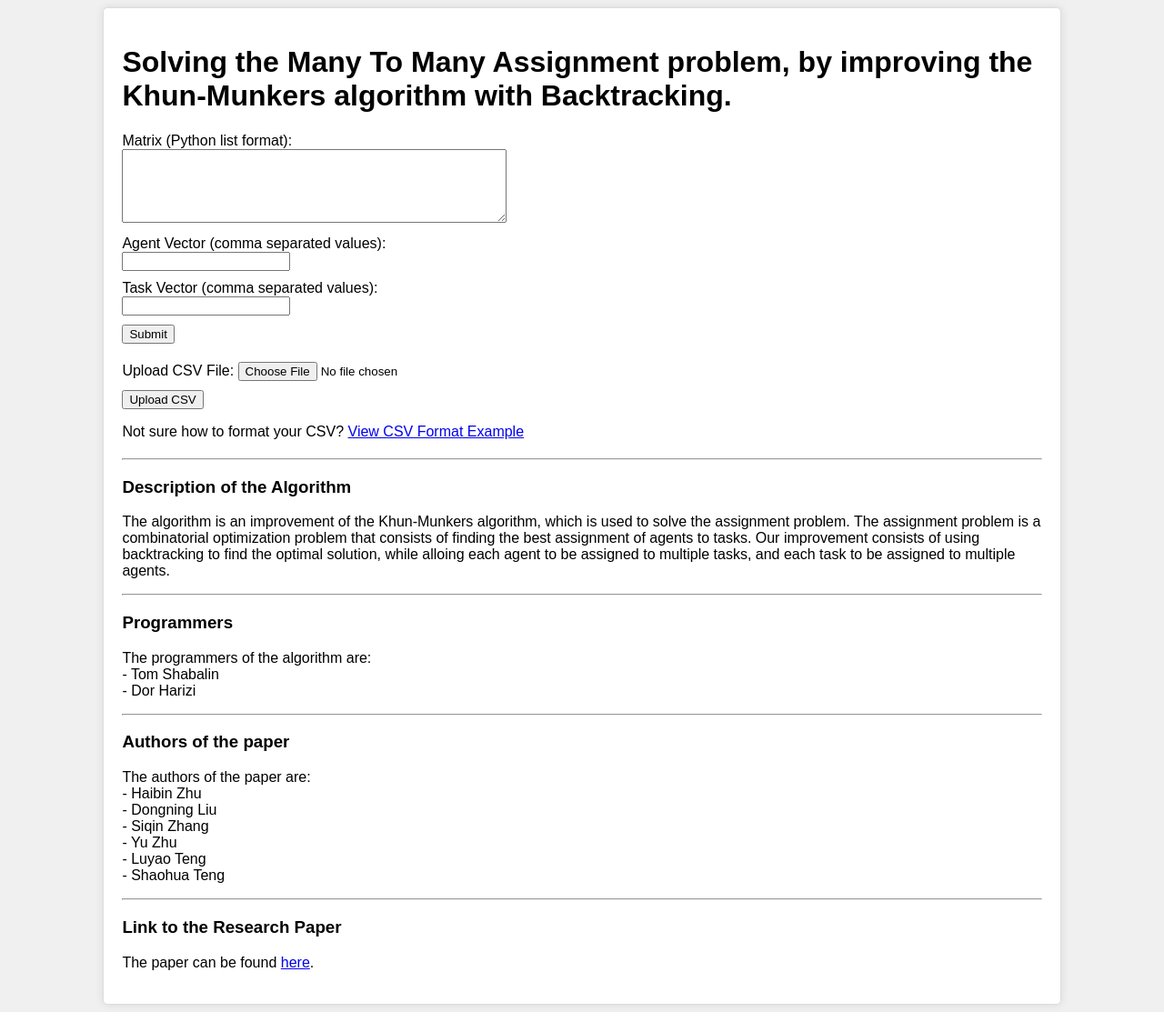
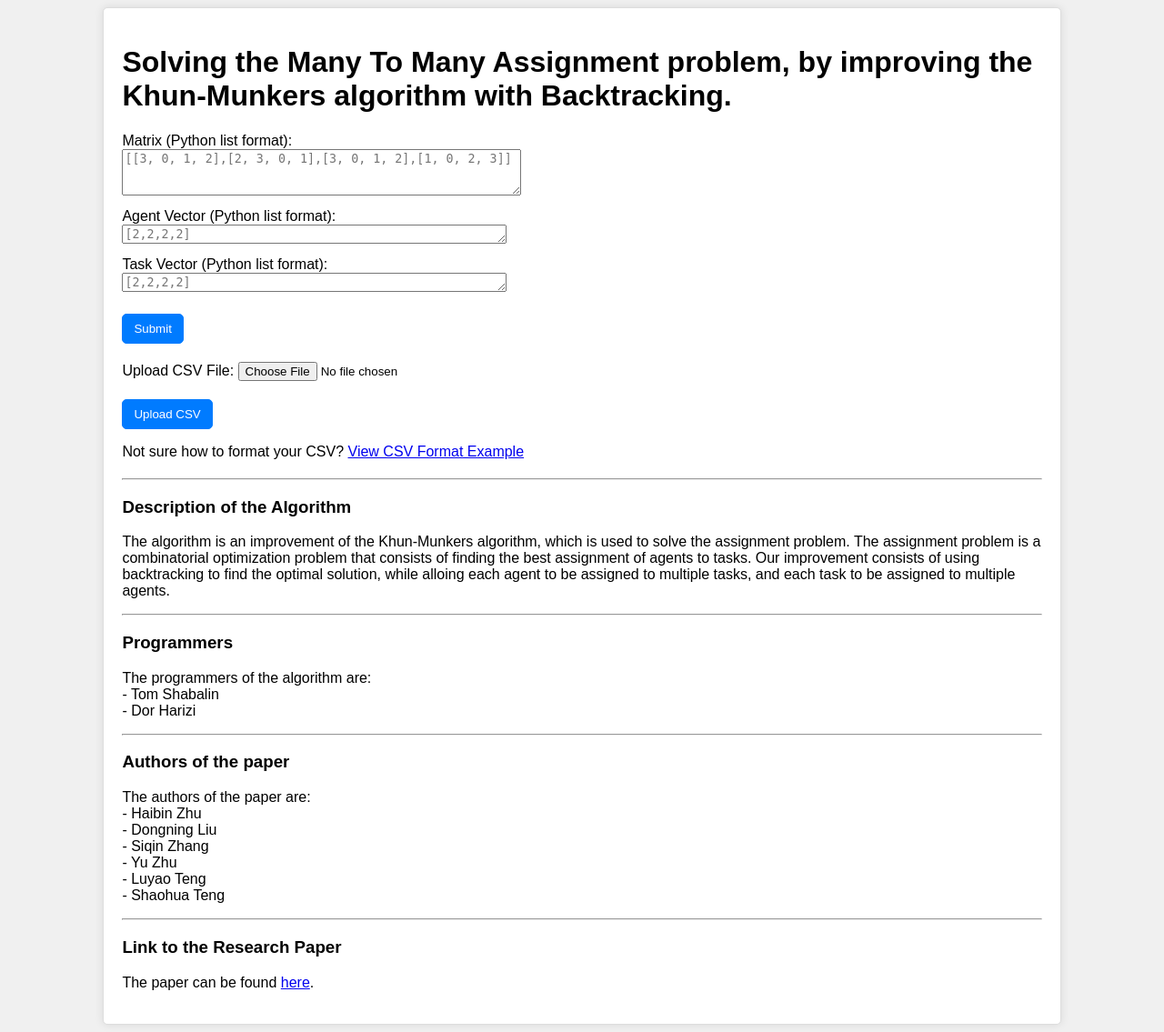
Before and after one commit to DorHarizi/ManyToMany_Flask, a Flask app: page / in a window 1280 px wide. Shown: the whole page at 91% size. Before the commit the page ends 1113 px from the top, so only its background shows below. Run offline with Flask 3, Linux system fonts and the light colour scheme.

Commit message:
Added some styling for the buttons, not important at all.

```diff
--- a/static/style.css
+++ b/static/style.css
@@ -56,3 +56,17 @@ pre {
     background-color: #6c757d; /* Bootstrap secondary color */
     border: 1px solid #6c757d;
 }
+
+.btn-sm-left {
+    display: inline-block;
+    width: auto;
+    padding: 8px 12px;
+    text-align: center;
+    text-decoration: none;
+    color: #fff;
+    border-radius: 5px;
+    cursor: pointer;
+    background-color: #007bff;
+    border: 1px solid #007bff;
+    margin-right: 10px;
+}
--- a/templates/index.html
+++ b/templates/index.html
@@ -13,18 +13,19 @@
         <form method="post" action="/submit">
             <div class="form-group">
                 <label for="matrix">Matrix (Python list format):</label><br>
-                <textarea id="matrix" name="matrix" rows="5" cols="50" required></textarea>
+                <textarea id="matrix" name="matrix" rows="3" cols="52" required placeholder="[[3, 0, 1, 2],[2, 3, 0, 1],[3, 0, 1, 2],[1, 0, 2, 3]]"></textarea>
             </div>
             <div class="form-group">
-                <label for="agent_vector">Agent Vector (comma separated values):</label><br>
-                <input type="text" id="agent_vector" name="agent_vector" required>
+                <label for="agent_vector">Agent Vector (Python list format):</label><br>
+                <textarea id="agent_vector" name="agent_vector" rows="1" cols="50" required placeholder="[2,2,2,2]"></textarea>
             </div>
             <div class="form-group">
-                <label for="task_vector">Task Vector (comma separated values):</label><br>
-                <input type="text" id="task_vector" name="task_vector" required>
+                <label for="task_vector">Task Vector (Python list format):</label><br>
+                <textarea id="task_vector" name="task_vector" rows="1" cols="50" required placeholder="[2,2,2,2]"></textarea>
             </div>
             <div class="form-group">
-                <input type="submit" value="Submit">
+                <!-- <input type="submit" value="Submit"> -->
+                 <button type="submit" class="btn btn-sm-left">Submit</button>
             </div>
         </form>
 
@@ -34,7 +35,10 @@
                 <label for="csv_file">Upload CSV File:</label>
                 <input type="file" id="csv_file" name="csv_file" accept=".csv" required>
             </div>
-            <input type="submit" value="Upload CSV">
+            <div class="form-group">
+                <button type="submit" class="btn btn-primary btn-sm-left">Upload CSV</button>
+            </div>
+            <!-- <input type="submit" value="Upload CSV"> -->
 
             <!-- Link to view CSV format example -->
             <p>Not sure how to format your CSV? <a href="https://drive.google.com/file/d/1v6aI4HKKHXUL0jn0wVWSfhrvbOBX9gL9/view?usp=sharing" target="_blank">View CSV Format Example</a></p>
```
